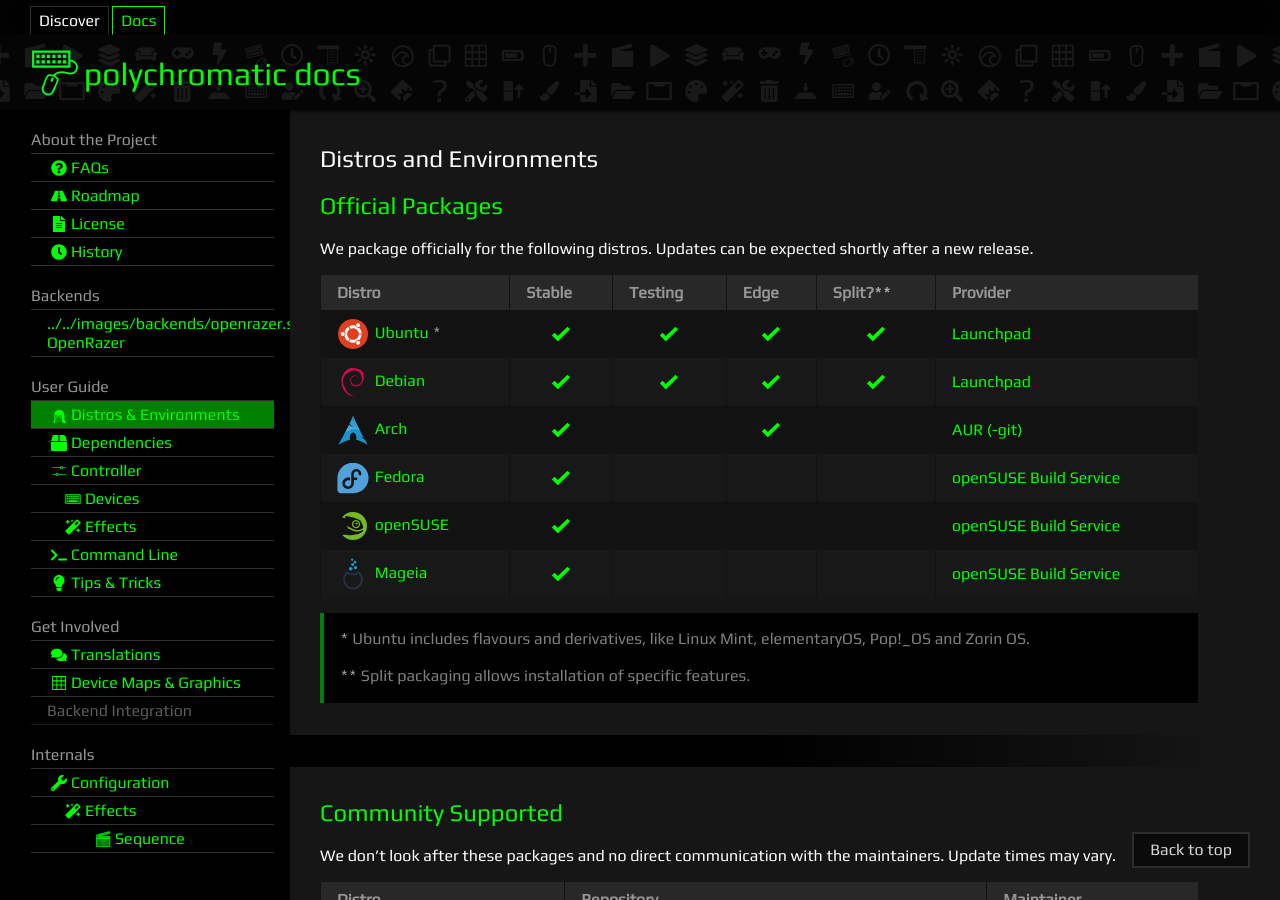
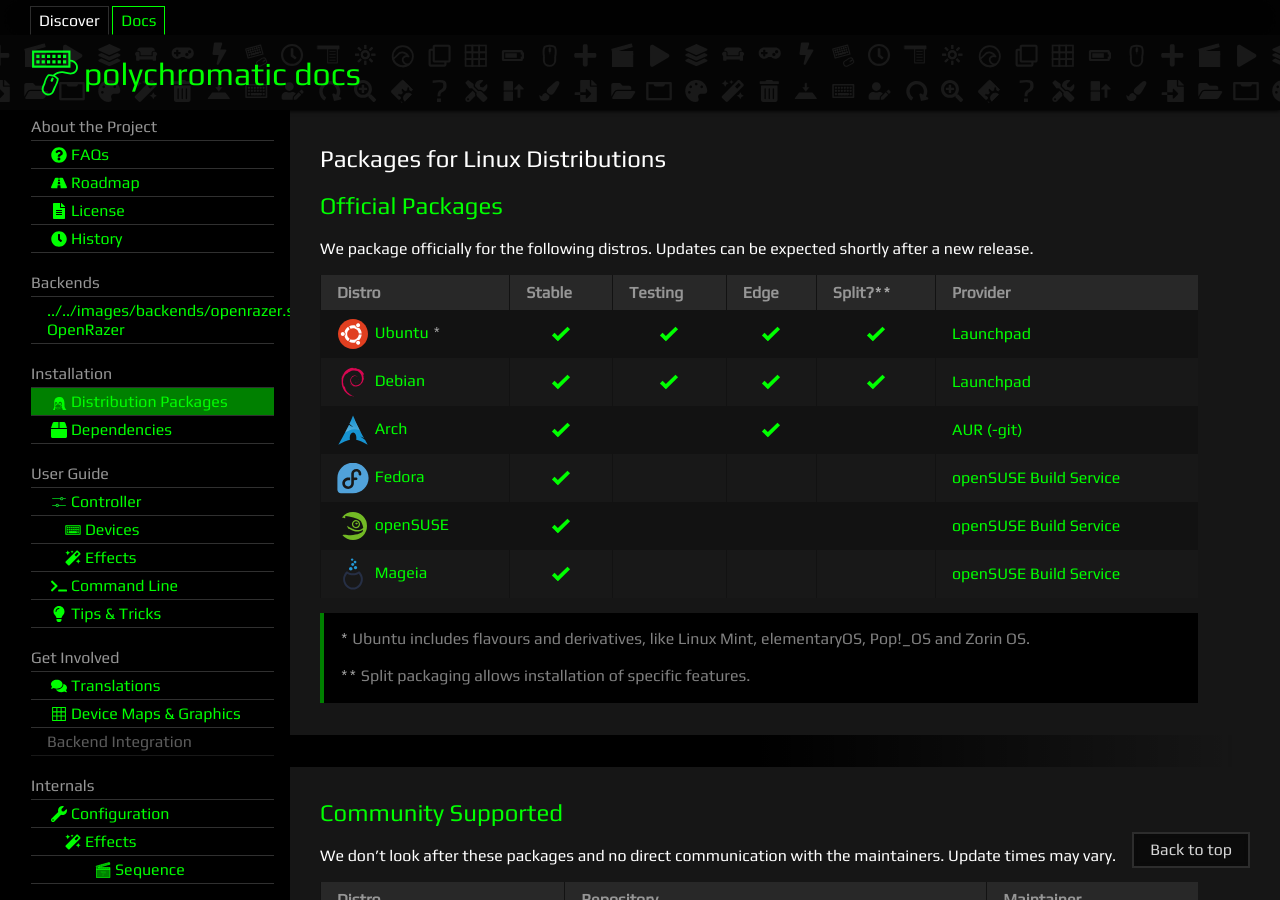
Before and after one commit to polychromatic/polychromatic-docs, a Jekyll site: the page built from pages/supported-distros.md, in a window 1280 px wide and 900 px high. Built offline with Jekyll 4.4.1, drawn with Linux system fonts in a browser that asks for light colours.

Commit message:
Tidy sidebar categories
- New category/title for install/packaging
- Rename 'applet' icon to 'tray'

```diff
--- a/_data/sidebar.yml
+++ b/_data/sidebar.yml
@@ -22,9 +22,9 @@
       url: /openrazer/
       icon: openrazer
 
-- title: User Guide
+- title: Installation
   items:
-    - name: Distros & Environments
+    - name: Distribution Packages
       url: /distros/
       icon: tux
 
@@ -32,6 +32,8 @@
       url: /dependencies/
       icon: box
 
+- title: User Guide
+  items:
     - name: Controller
       url: /controller/
       icon: controller
--- a/_data/suggested.yml
+++ b/_data/suggested.yml
@@ -13,10 +13,10 @@
   url: /openrazer/
   icon: openrazer
 
-- title: Distros & Environments
-  desc: With details on restoring the tray applet
+- title: Packages
+  desc: With details about a missing tray applet
   url: /distros/
-  icon: applet
+  icon: tux
 
 - title: Translations
   desc: Learn how to translate this application
--- a/pages/supported-distros.md
+++ b/pages/supported-distros.md
@@ -1,6 +1,6 @@
 ---
 layout: docs
-title: Distros and Environments
+title: Packages for Linux Distributions
 permalink: /distros/
 class: docs
 ---
```
Also changed, not shown: _includes/icons/tray.svg (renamed from _includes/icons/applet.svg).
